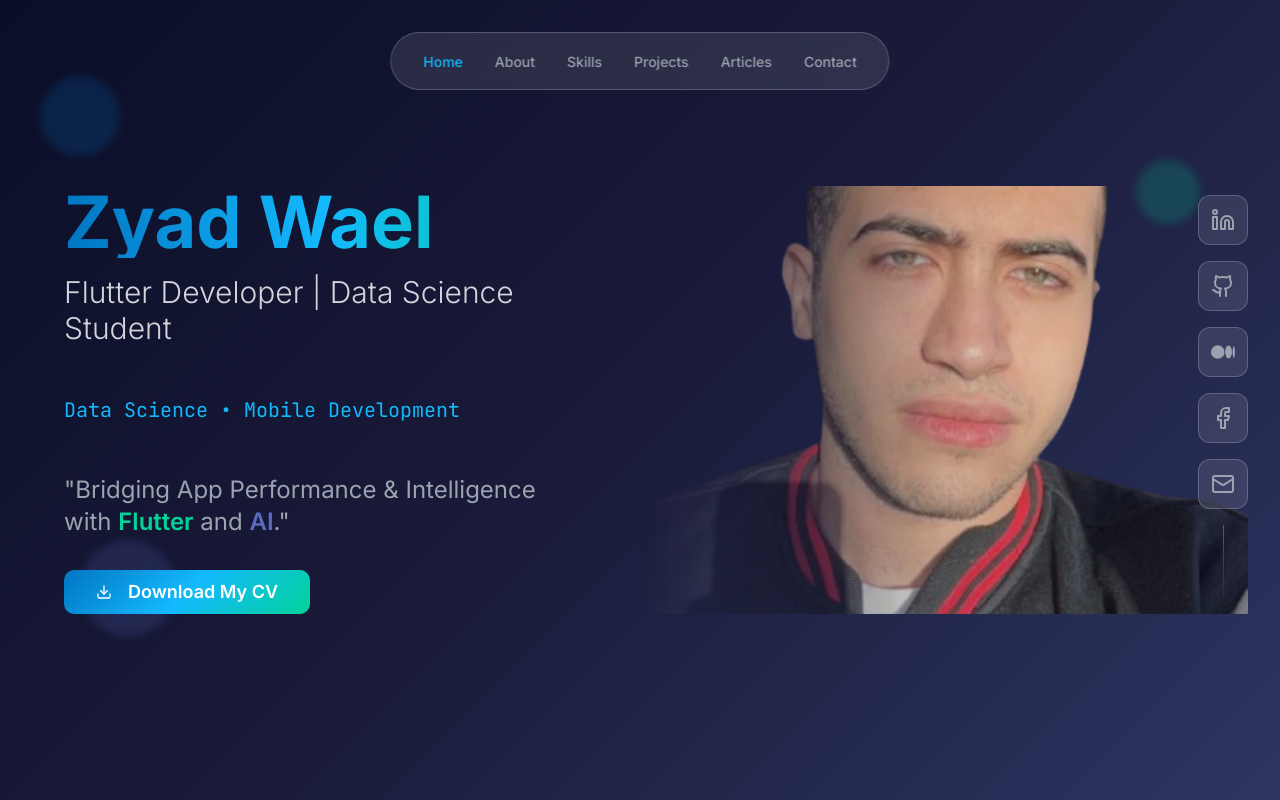
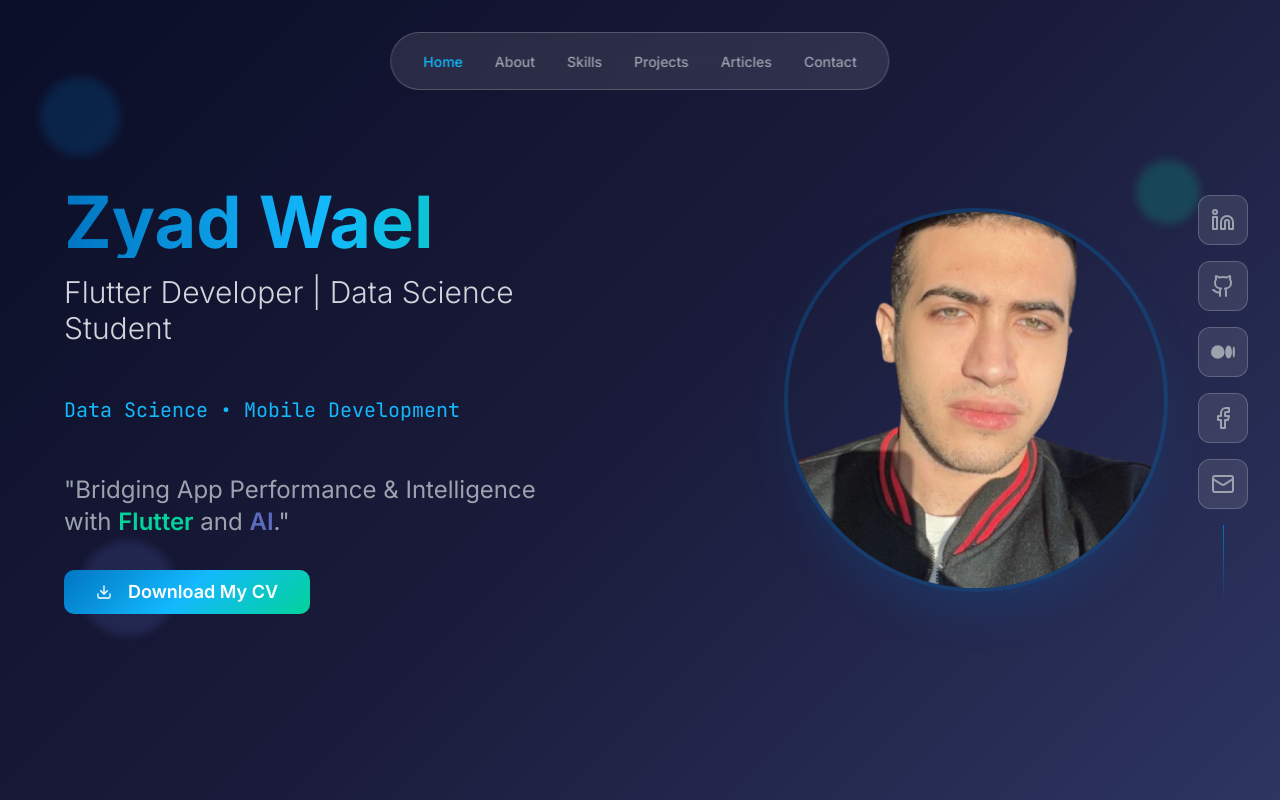
Before and after one commit to ZyadWKhedr/zyadwael-portfolio-flutter, a React (Vite) app: page / in a window 1280 px wide. Shown: the top 800 px of the page. Built offline with nearby package versions, Linux system fonts and the light colour scheme.

Commit message:
Update avatar component styles

```diff
--- a/src/components/HeroSection.tsx
+++ b/src/components/HeroSection.tsx
@@ -1,6 +1,6 @@
-
 import { useState, useEffect } from 'react';
 import { Button } from '@/components/ui/button';
+import { Avatar, AvatarImage } from '@/components/ui/avatar';
 import { Download } from 'lucide-react';
 
 const HeroSection = () => {
@@ -29,17 +29,15 @@ const HeroSection = () => {
       </div>
 
       <div className="container mx-auto relative z-10">
-        {/* Background image positioned on the right - larger and more prominent */}
-        <div className="absolute right-0 top-1/2 transform -translate-y-1/2 w-4/5 md:w-3/5 lg:w-3/5 xl:w-1/2 h-full hidden md:block">
-          <img
-            src="/lovable-uploads/5f538683-3c1f-4efe-aa04-e55406896eb7.png"
-            alt=""
-            className="w-full h-full object-cover object-center opacity-90"
-            style={{
-              maskImage: 'linear-gradient(to left, rgba(0,0,0,1) 30%, rgba(0,0,0,0.9) 50%, rgba(0,0,0,0.6) 70%, rgba(0,0,0,0) 100%)',
-              WebkitMaskImage: 'linear-gradient(to left, rgba(0,0,0,1) 30%, rgba(0,0,0,0.9) 50%, rgba(0,0,0,0.6) 70%, rgba(0,0,0,0) 100%)'
-            }}
-          />
+        {/* Avatar positioned on the right - desktop */}
+        <div className="absolute right-20 top-1/2 transform -translate-y-1/2 hidden md:block">
+          <Avatar className="w-80 h-80 lg:w-96 lg:h-96 border-4 border-flutter-blue/30 shadow-2xl shadow-flutter-blue/20">
+            <AvatarImage
+              src="/lovable-uploads/5f538683-3c1f-4efe-aa04-e55406896eb7.png"
+              alt="Zyad Wael"
+              className="object-cover"
+            />
+          </Avatar>
         </div>
 
         {/* Content grid */}
@@ -78,17 +76,15 @@ const HeroSection = () => {
             </Button>
           </div>
 
-          {/* Right side - Mobile photo for smaller screens */}
+          {/* Right side - Mobile avatar for smaller screens */}
           <div className="relative md:hidden flex items-center justify-center">
-            <img
-              src="/lovable-uploads/5f538683-3c1f-4efe-aa04-e55406896eb7.png"
-              alt="Zyad Wael"
-              className="w-80 h-80 object-cover rounded-2xl opacity-90"
-              style={{
-                maskImage: 'radial-gradient(circle, rgba(0,0,0,1) 60%, rgba(0,0,0,0) 100%)',
-                WebkitMaskImage: 'radial-gradient(circle, rgba(0,0,0,1) 60%, rgba(0,0,0,0) 100%)'
-              }}
-            />
+            <Avatar className="w-64 h-64 border-4 border-flutter-blue/30 shadow-2xl shadow-flutter-blue/20">
+              <AvatarImage
+                src="/lovable-uploads/5f538683-3c1f-4efe-aa04-e55406896eb7.png"
+                alt="Zyad Wael"
+                className="object-cover"
+              />
+            </Avatar>
           </div>
 
           {/* Spacer for desktop layout */}
```
